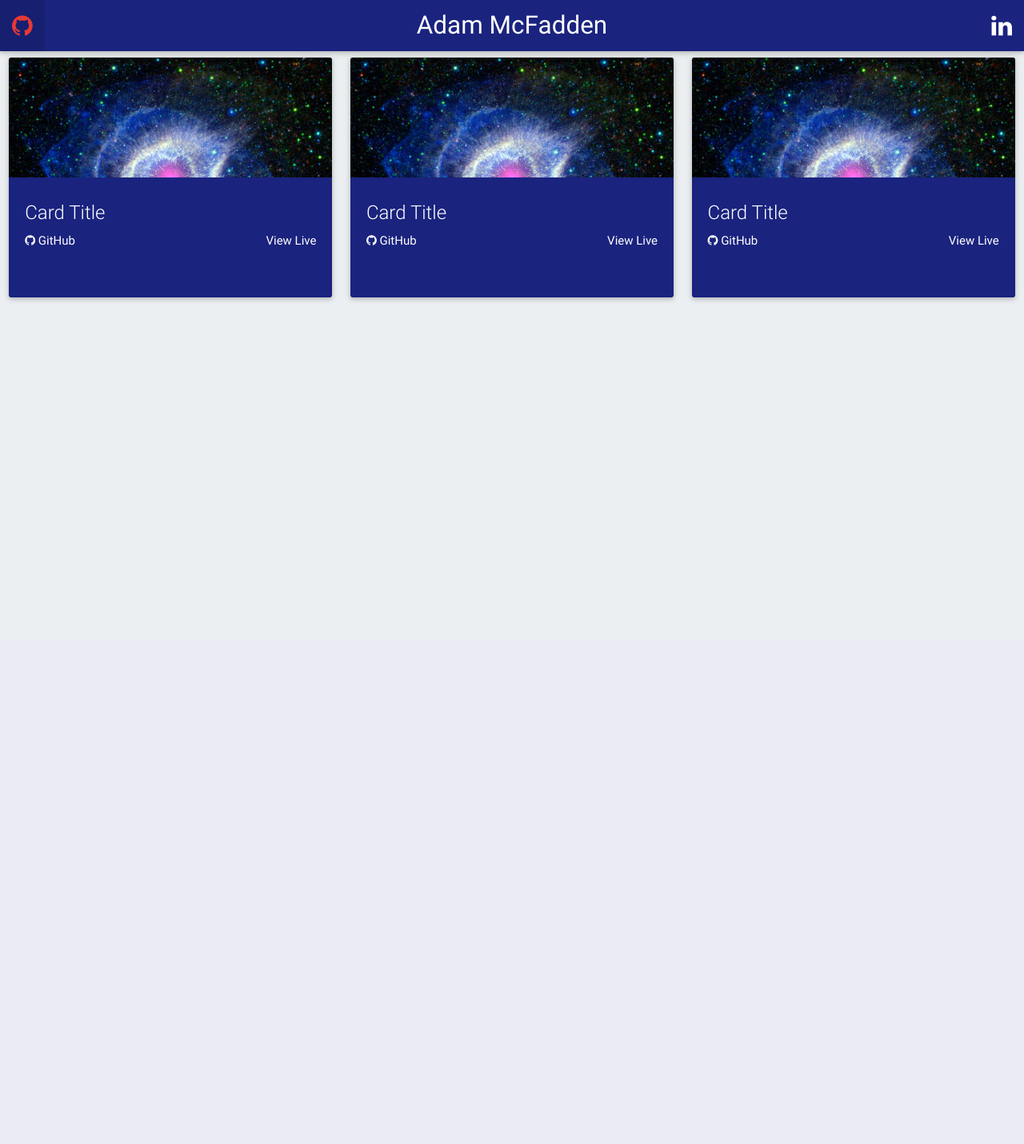
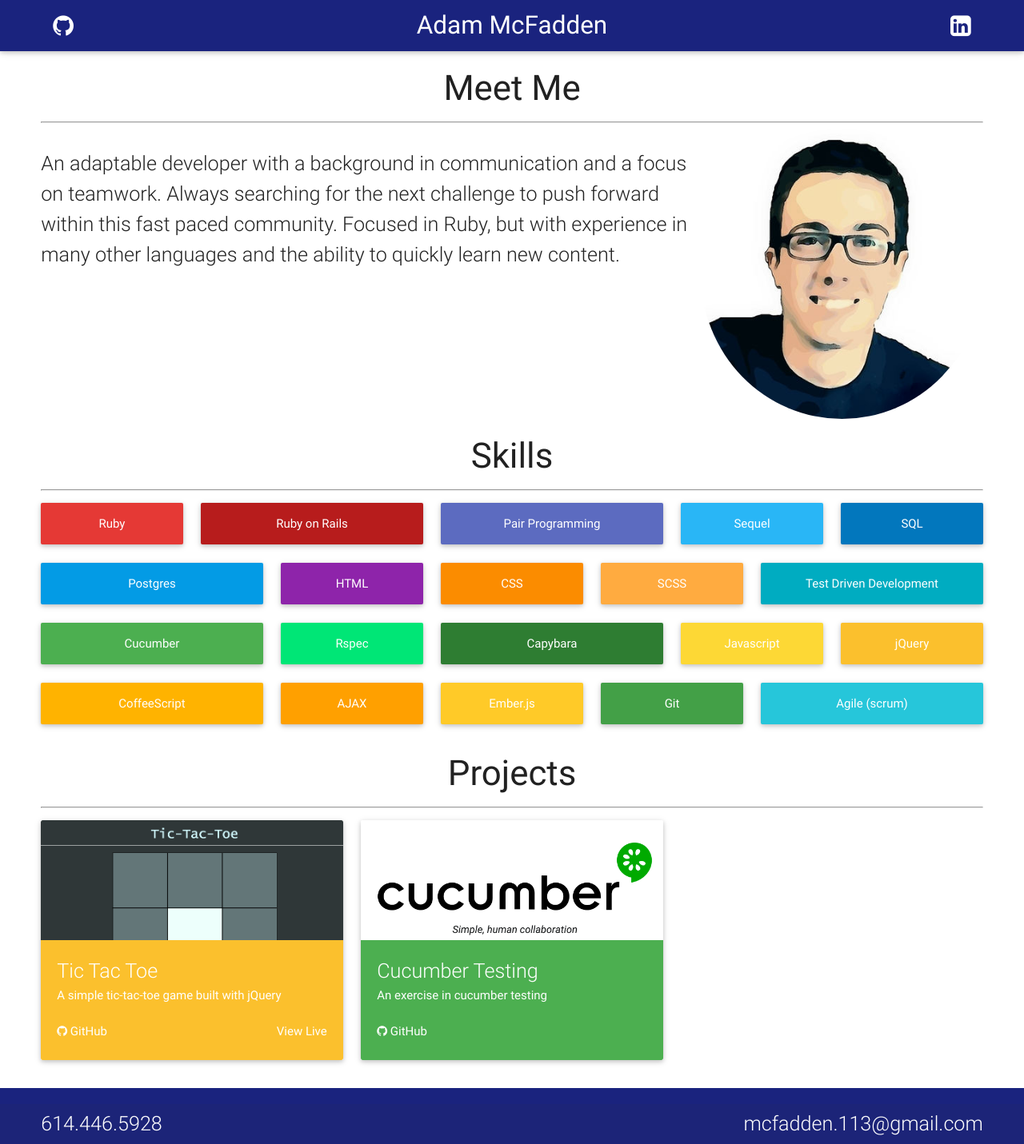
Before and after one commit to adammcfadden/portfolio, a PHP site: page / in a window 1280 px wide. Shown: the whole page at 80% size. Before the commit the page ends 377 px from the top, so only its background shows below. Run offline with PHP 8.4, Linux system fonts and the light colour scheme; some libraries are stand-ins or nearby versions.

Commit message:
basic framework built. content needs added.

```diff
--- a/css/style.css
+++ b/css/style.css
@@ -1,8 +1,26 @@
 body{
-  background-color: #eceff1;
+  background-image: #eceff1;
 }
 
-.red-hover:hover{
-  color: #e53935;
-  transition: 1s;;
+.green-hover:hover{
+  color: #4caf50;
+  transition: 1s;
 }
+.blue-hover:hover{
+  color: #2979ff;
+  transition: 1s;
+}
+
+.container {
+  width: 92%;
+}
+
+.rounded-image {
+  border-radius: 50%;
+  float: right;
+  width: 30%;
+}
+
+.activator:hover{
+  cursor: pointer;
+}
--- a/index.html
+++ b/index.html
@@ -12,89 +12,202 @@
     <meta name="viewport" content="width=device-width, initial-scale=1.0"/>
   </head>
   <body>
+    <main>
 <!-- NAVBAR -->
     <div class="navbar-fixed">
-      <nav>
-        <div class="nav-wrapper indigo darken-4">
+      <nav class="indigo darken-4">
+        <div class="container nav-wrapper indigo darken-4">
           <a href="#" class="brand-logo center">Adam McFadden</a>
           <ul class="left hide-on-med-and-down">
-            <li><a class="red-hover" href="https://github.com/adammcfadden"><i class="fa fa-github"></i></a></li>
+            <li><a class="green-hover" href="https://github.com/adammcfadden"><i class="fa fa-github"></i></a></li>
           </ul>
           <ul class="right hide-on-med-and-down">
-            <li><a class="red-hover" href="https://www.linkedin.com/in/adammcfadden"><i class="fa fa-linkedin"></i></a></li>
+            <li><a class="blue-hover" href="https://www.linkedin.com/in/adammcfadden"><i class="fa fa-linkedin-square"></i></a></li>
+            <li><p></p></li>
           </ul>
         </div>
       </nav>
     </div>
 <!-- END NAVBAR -->
 <!-- CONTAINER -->
-    <div class="container"></div>
+    <div class="container">
 
 <!-- ABOUT ME -->
-
+      <h3 class="heading center">Meet Me</h3>
+      <hr>
+      <div class="row">
+        <div class="col s12 m12">
+          <img class="rounded-image" src="images/mcfadden-cartoon.jpg" alt="A picture of Adam">
+            <p class="flow-text">
+              An adaptable developer with a background in communication and a focus on teamwork. Always searching for the next challenge to push forward within this fast paced community. Focused in Ruby, but with experience in many other languages and the ability to quickly learn new content.
+            </p>
+        </div>
+      </div>
 <!-- END ABOUT ME -->
 <!-- SKILLS -->
+      <div id="skill-section">
+        <h3 class="heading center">Skills</h3>
+        <hr>
+        <div class="row center">
+          <div class="col s6 m2">
+            <div class="card red darken-1 white-text">
+              <p>Ruby</p>
+            </div>
+          </div>
+          <div class="col s6 m3">
+            <div class="card red darken-4 white-text">
+              <p>Ruby on Rails</p>
+            </div>
+          </div>
+          <div class="col s6 m3">
+            <div class="card indigo lighten-1 white-text">
+              <p>Pair Programming</p>
+            </div>
+          </div>
+          <div class="col s6 m2">
+            <div class="card light-blue lighten-1 white-text">
+              <p>Sequel</p>
+            </div>
+          </div>
+          <div class="col s6 m2">
+            <div class="card light-blue darken-3 white-text">
+              <p>SQL</p>
+            </div>
+          </div>
+          <div class="col s6 m3">
+            <div class="card light-blue darken-1 white-text">
+              <p>Postgres</p>
+            </div>
+          </div>
+          <div class="col s6 m2">
+            <div class="card purple darken-1 white-text">
+              <p>HTML</p>
+            </div>
+          </div>
+          <div class="col s6 m2">
+            <div class="card orange darken-1 white-text">
+              <p>CSS</p>
+            </div>
+          </div>
+          <div class="col s6 m2">
+            <div class="card orange accent-2 white-text">
+              <p>SCSS</p>
+            </div>
+          </div>
+          <div class="col s6 m3">
+            <div class="card cyan darken-1 white-text">
+              <p>Test Driven Development</p>
+            </div>
+          </div>
+          <div class="col s6 m3">
+            <div class="card green white-text">
+              <p>Cucumber</p>
+            </div>
+          </div>
+          <div class="col s6 m2">
+            <div class="card green accent-3 white-text">
+              <p>Rspec</p>
+            </div>
+          </div>
+          <div class="col s6 m3">
+            <div class="card green darken-3 white-text">
+              <p>Capybara</p>
+            </div>
+          </div>
+          <div class="col s6 m2">
+            <div class="card yellow darken-1 white-text">
+              <p>Javascript</p>
+            </div>
+          </div>
+          <div class="col s6 m2">
+            <div class="card yellow darken-2 white-text">
+              <p>jQuery</p>
+            </div>
+          </div>
+          <div class="col s6 m3">
+            <div class="card amber darken-1 white-text">
+              <p>CoffeeScript</p>
+            </div>
+          </div>
+          <div class="col s6 m2">
+            <div class="card amber darken-2 white-text">
+              <p>AJAX</p>
+            </div>
+          </div>
+          <div class="col s6 m2">
+            <div class="card amber lighten-1 white-text">
+              <p>Ember.js</p>
+            </div>
+          </div>
+          <div class="col s6 m2">
+            <div class="card green darken-1 white-text">
+              <p>Git</p>
+            </div>
+          </div>
+          <div class="col s6 m3">
+            <div class="card cyan lighten-1 white-text">
+              <p>Agile (scrum)</p>
+            </div>
+          </div>
+        </div>
+      </div>
 <!-- END SKILLS -->
 <!-- PROJECTS -->
+      <div id="project-section">
+        <h3 class="heading center">Projects</h3>
+        <hr>
         <div class="row">
           <div class="col s12 m4">
             <div class="card small">
               <div class="card-image waves-effect waves-block waves-light">
-              <img class="activator" src="images/space1.jpg">
+                <img class="activator" src="images/tic-tac-toe.png">
               </div>
-            <div class="card-content indigo darken-4 white-text">
-              <span class="card-title activator">Card Title</span>
-              <p>
-                <a class="left white-text" href="#"><i class="fa fa-github"></i> GitHub</a>
-                <a class="right white-text" href="#">View Live</a>
-              </p>
+              <div class="card-content yellow darken-2 white-text">
+                <span class="flow-text activator">Tic Tac Toe</span>
+                <div>
+                  <p class="activator">A simple tic-tac-toe game built with jQuery</p>
+                  <br>
+                  <a class="left white-text" href="https://github.com/adammcfadden/tic_tac_toe"><i class="fa fa-github green-hover"></i> GitHub</a>
+                  <a class="right white-text" href="http://mcfaddentictactoe.bitballoon.com/">View Live</a>
+                </div>
               </div>
               <div class="card-reveal indigo-text text-darken-4">
-              <span class="card-title indigo-text text-darken-4">Card Title<i class="material-icons red-text text-darken-1 right">close</i></span>
-              <p>Here is some more information about this product that is only revealed once clicked on.</p>
+                <span class="card-title indigo-text text-darken-4">Tic Tac Toe<i class="material-icons text-darken-1 right">close</i></span>
+                <p>This game was built entirely with javascript, including lots of jQuery. Check out the live site to see it work.</p>
               </div>
             </div>
           </div>
           <div class="col s12 m4">
             <div class="card small">
               <div class="card-image waves-effect waves-block waves-light">
-              <img class="activator" src="images/space1.jpg">
+                <img class="activator" src="images/cucumber.png">
               </div>
-            <div class="card-content indigo darken-4 white-text">
-              <span class="card-title activator">Card Title</span>
-              <p>
-                <a class="left white-text" href="#"><i class="fa fa-github"></i> GitHub</a>
-                <a class="right white-text" href="#">View Live</a>
-              </p>
+              <div class="card-content green white-text">
+                <span class="flow-text activator">Cucumber Testing</span>
+                <div>
+                  <p class="activator">An exercise in cucumber testing</p>
+                  <br>
+                  <a class="left white-text" href="https://github.com/adammcfadden/Cucumber-Rails-Testing"><i class="fa fa-github green-hover"></i> GitHub</a>
+                </div>
               </div>
               <div class="card-reveal indigo-text text-darken-4">
-              <span class="card-title indigo-text text-darken-4">Card Title<i class="material-icons red-text text-darken-1 right">close</i></span>
-              <p>Here is some more information about this product that is only revealed once clicked on.</p>
+                <span class="card-title indigo-text text-darken-4">Cucumber Testing<i class="material-icons text-darken-1 right">close</i></span>
+                <p>Follow along with the GitHub Readme to run this small testing suite through it's paces. This app was built to familiarize myself with cucumber testing. Cucumber allows you to have powerful plain english tests.</p>
               </div>
-          </div>
-        </div>
-        <div class="col s12 m4">
-          <div class="card small">
-            <div class="card-image waves-effect waves-block waves-light">
-              <img class="activator" src="images/space1.jpg">
-            </div>
-            <div class="card-content indigo darken-4 white-text">
-              <span class="card-title activator">Card Title</span>
-              <p>
-                <a class="left white-text" href="#"><i class="fa fa-github"></i> GitHub</a>
-                <a class="right white-text" href="#">View Live</a>
-              </p>
-            </div>
-            <div class="card-reveal indigo-text text-darken-4">
-              <span class="card-title indigo-text text-darken-4">Card Title<i class="material-icons red-text text-darken-1 right">close</i></span>
-              <p>Here is some more information about this product that is only revealed once clicked on.</p>
             </div>
           </div>
         </div>
       </div>
 <!-- END PROJECTS -->
+</div>
 <!-- END CONTAINER -->
 <!-- FOOTER -->
+<footer class="page-footer indigo darken-4">
+  <div class="footer-copyright">
+    <p class="heading container flow-text white-text"><span class="left">614.446.5928</span><span class="right">mcfadden.113@gmail.com</span></p>
+  </div>
+</footer>
 <!-- END FOOTER -->
+    </main>
   </body>
 </html>
```
Also changed, not shown: README.md, images/cucumber.png (added), images/mcfadden-cartoon.jpg (added), images/mcfadden.jpg (added), images/space1.jpg (deleted), images/space2.jpg (deleted), images/space3.jpg (deleted), images/tic-tac-toe.png (added), 3 other files. Lines whose indentation alone changed are shown as unchanged.
